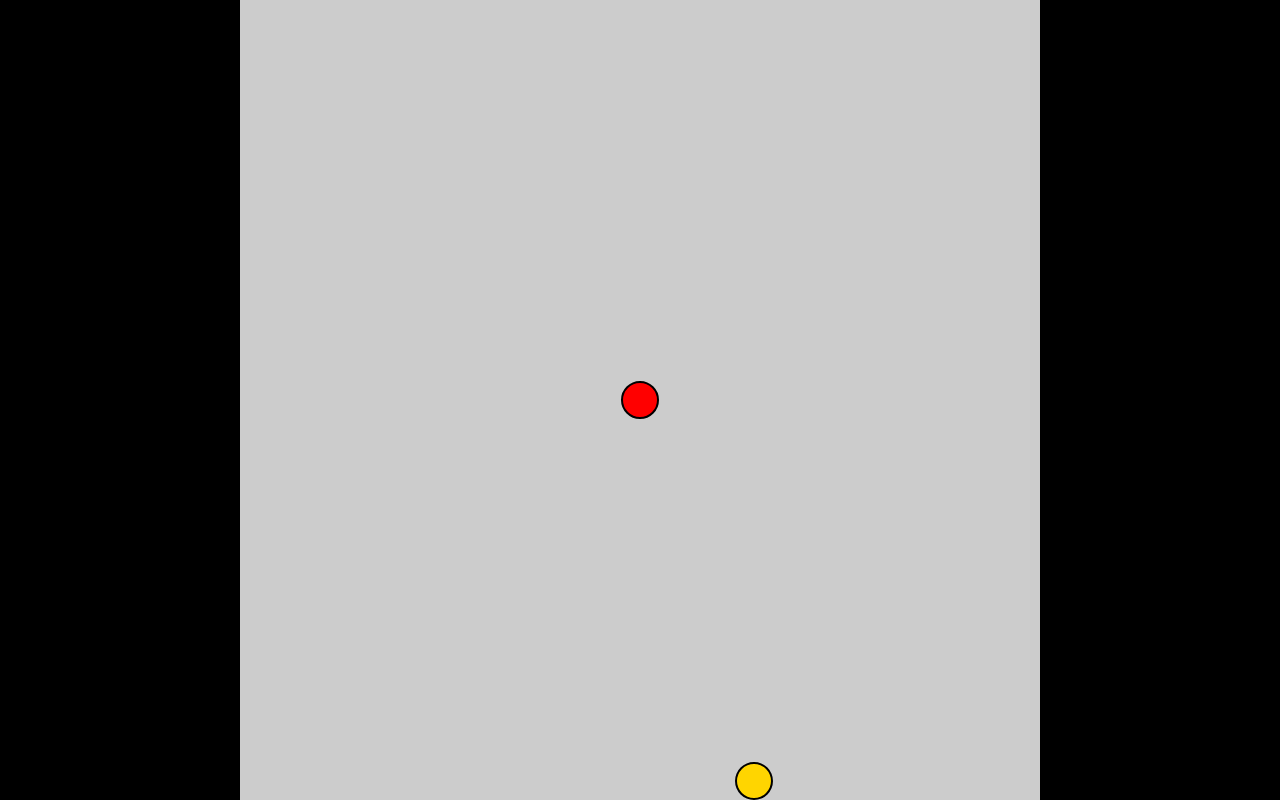
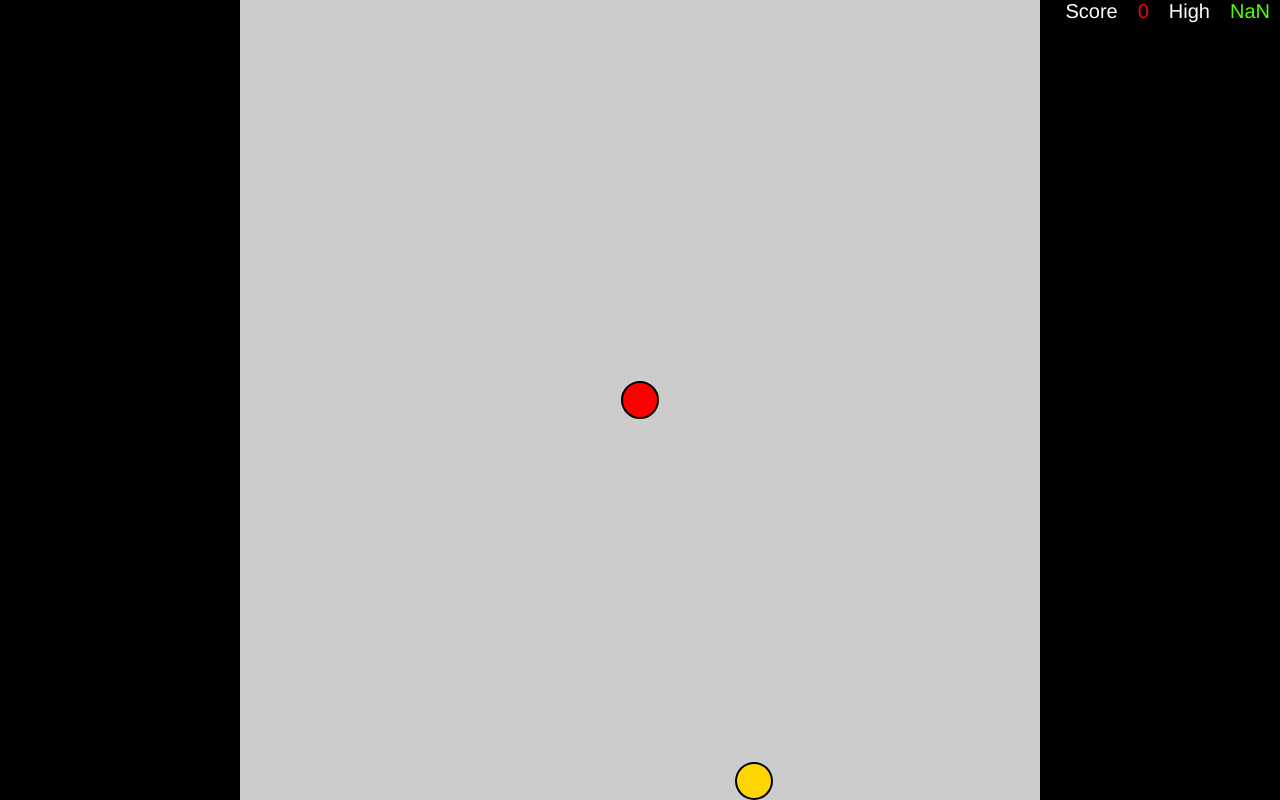
Before and after one commit to vinyass/vinyas-snake-game.github.io, a plain HTML site: page index.html in a window 1280 px wide. Drawn offline with Linux system fonts and the light colour scheme.

Commit message:
Added scoring.

```diff
--- a/food.js
+++ b/food.js
@@ -3,7 +3,7 @@ import { randomGridPosition } from "./grid.js";
 
 let food = getRandomFoodPosition();
 
-const EXPANSION_RATE = 1;
+const EXPANSION_RATE = 5;
 
 export function update() {
   if (onSnake(food)) {
--- a/game.js
+++ b/game.js
@@ -4,6 +4,7 @@ import {
   draw as drawSnake,
   getSnakeHead,
   snakeIntersection,
+  getScore,
 } from "./snake.js";
 
 import { update as updateFood, draw as drawFood } from "./food.js";
@@ -11,12 +12,17 @@ import { outsideGrid } from "./grid.js";
 
 let lastRenderTime = 0;
 let gameover = false;
+let highestScore = 0;
 
 const gameBoard = document.getElementById("game-board");
 
 function main(currentTime) {
+  setHighestScore();
   if (gameover) {
-    if (confirm("You lost. Press ok to restart")) {
+    const score = getScore();
+
+    setHighestScore(score);
+    if (confirm(`You lost!\n Score: ${score} \n Press ok to restart`)) {
       window.location = "/";
     }
     return;
@@ -31,6 +37,15 @@ function main(currentTime) {
 }
 
 window.requestAnimationFrame(main);
+
+function setHighestScore(score = 0) {
+  highestScore = Math.max(
+    parseInt(localStorage.getItem("snake-high-score")),
+    score
+  );
+  document.getElementById("highest-score").innerHTML = highestScore;
+  localStorage.setItem("snake-high-score", highestScore);
+}
 
 function update() {
   updateSnake();
--- a/index.html
+++ b/index.html
@@ -31,7 +31,7 @@
       }
 
       .snake:first-of-type {
-        background-color: red;
+        background-color: hsl(0, 100%, 50%);
       }
 
       .food {
@@ -39,10 +39,41 @@
         border: 0.25vmin solid black;
         border-radius: 50%;
       }
+      #score-container {
+        position: absolute;
+        right: 0;
+        top: 0;
+        font-family: "Helvetica", sans-serif;
+        font-size: 20px;
+        color: white;
+        display: flex;
+        flex-direction: row;
+      }
+      #score-container span {
+        margin: 0 10px;
+      }
+      #score {
+        color: hsl(0, 100%, 50%);
+      }
+      #highest-score {
+        color: hsl(100, 100%, 50%);
+      }
+      @media screen and (max-width: 1000px) and (min-width: 700px) {
+        #score-container {
+          flex-direction: column;
+        }
+      }
     </style>
     <script src="game.js" defer type="module"></script>
   </head>
   <body>
+    <div id="score-container">
+      <span>Score</span>
+      <span id="score"></span>
+      <span>High</span>
+      <span id="highest-score"></span>
+    </div>
+
     <div id="game-board"></div>
   </body>
 </html>
--- a/snake.js
+++ b/snake.js
@@ -3,6 +3,8 @@ import { getInputDirection } from "./input.js";
 export const SNAKE_SPEED = 5; // times moved per second.
 const snakeBody = [{ x: 11, y: 11 }];
 let newSegments = 0;
+let score = 0;
+let scoreElem = null;
 
 export function update() {
   addSegments();
@@ -22,11 +24,14 @@ export function draw(gameBoard) {
     snakeElement.style.gridColumnStart = segment.x;
     snakeElement.classList.add("snake");
     gameBoard.appendChild(snakeElement);
+    scoreElem = document.getElementById("score");
+    scoreElem.innerText = score;
   });
 }
 
 export function expandSnake(amount) {
   newSegments += amount;
+  updateScore();
 }
 
 export function onSnake(position, { ignoreHead = false } = {}) {
@@ -48,6 +53,14 @@ function addSegments() {
   newSegments = 0;
 }
 
+function updateScore() {
+  scoreElem.innerText = ++score;
+}
+
+export function getScore() {
+  return score;
+}
+
 export function getSnakeHead() {
   return snakeBody[0];
 }
```
